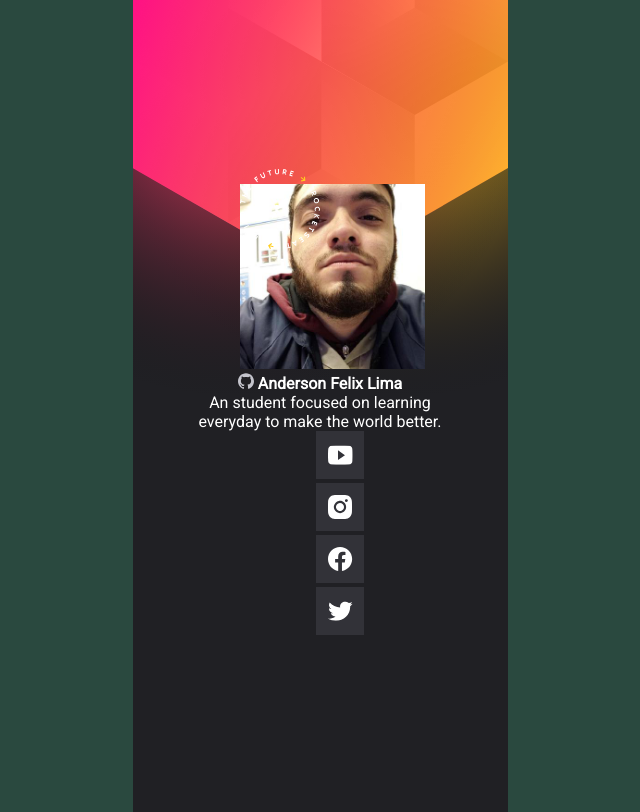
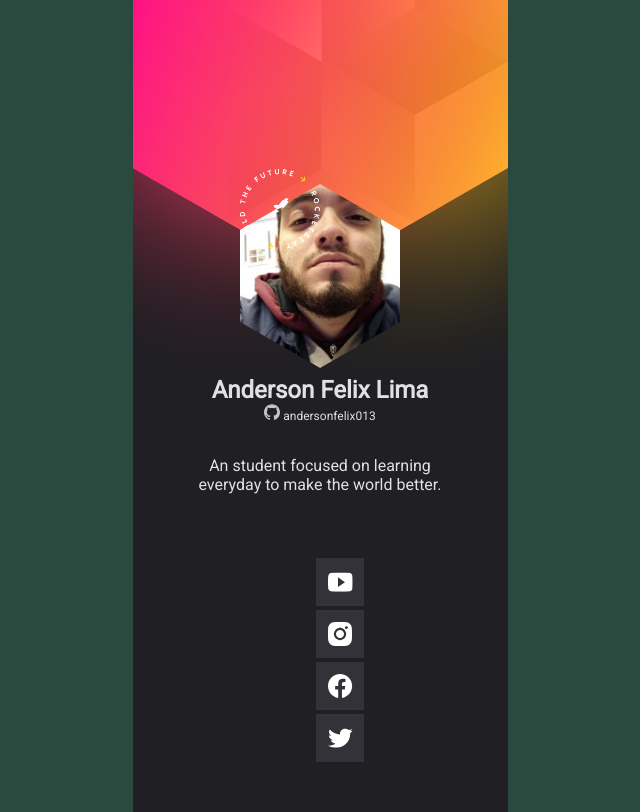
Before and after one commit to andersonfelix013/teste-nlw, a plain HTML site: page index.html in a window 1280 px wide. Shown: the whole page, without its empty margins (320-960 px from the left). Drawn offline with Linux system fonts and the light colour scheme.

Commit message:
Centralizing things

```diff
--- a/index.html
+++ b/index.html
@@ -19,9 +19,11 @@
                 </span>
                 <img class="anderson" src="img/profile.jpeg" alt="Foto Anderson">
             </div>
+
+            <h1>Anderson Felix Lima</h1>
             <!-- Link com logo do github e o nome -->
             <a href="https://github.com/andersonfelix013" target="_blank" >
-                <img src="img/github 2.svg" alt="Logo github"> Anderson Felix Lima
+                <img src="img/github 2.svg" alt="Logo github"> andersonfelix013
             </a>
 
             <p>An student focused on learning everyday to make the world better.</p>
--- a/style.css
+++ b/style.css
@@ -25,19 +25,23 @@ main{
 }
 
 h1{
-    font-size: 24px;
-    color: white;
+    font-size: 1.5rem;
+    color: var(--grey);
+    margin-top: 0.25rem;
 }
 
 p{
-    color: white;
+    margin-top: 2rem;
+    color: var(--grey);
     font-weight: 400;
 }
 
 a{
-    color: white;
+    color:var(--grey);
     text-decoration: none;
-    font-weight: 700;
+    font-size: 0.75rem;
+    margin-top: 0.25rem;
+    align-items: center;
 }
 
 .anderson{
@@ -46,6 +50,7 @@ a{
 }
 
 ul{
+    margin-top: 4rem;
     list-style: none;
 }
 
@@ -66,4 +71,12 @@ ul{
 .avatar span{
     position: absolute;
     top: -15px;
+    z-index: 1;
 }
+
+.avatar > img{
+    width: 10rem;
+    height: 11.5rem;
+    object-fit: cover;
+    clip-path: polygon(50% 0, 100% 25%, 100% 75%, 50% 100%, 0 75%, 0 25%);
+}
```
